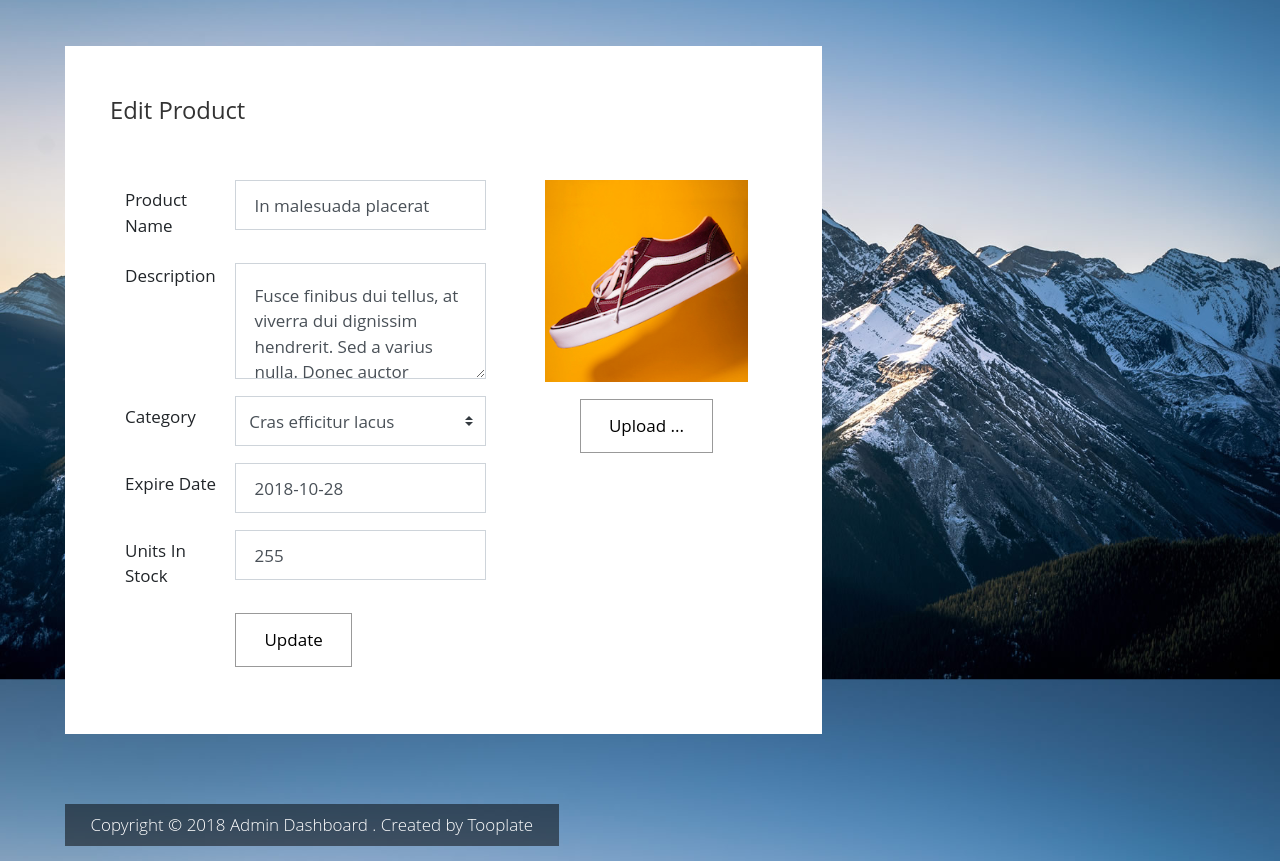
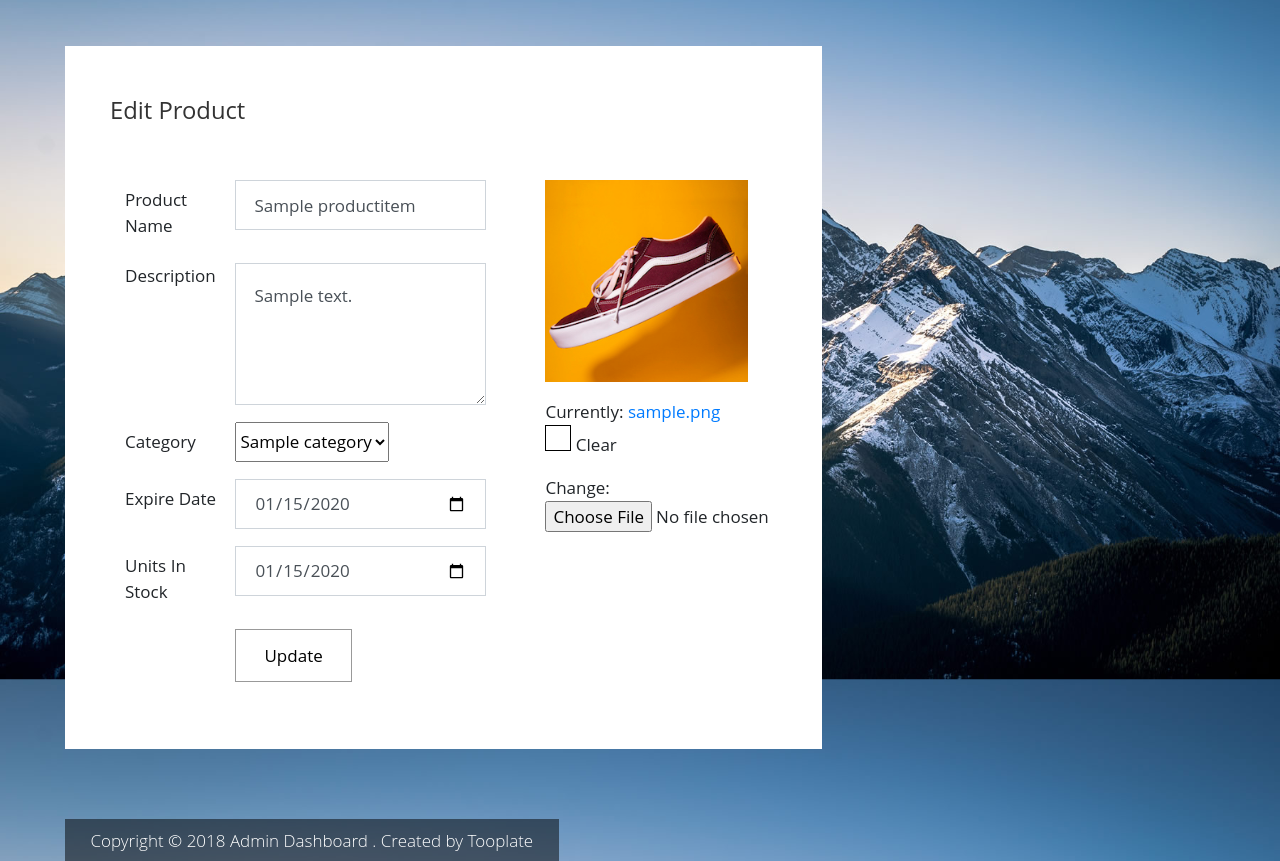
Before and after one commit to swalihmoosa/dashboard-django, a Django app: page /product/edit_product/1 in a window 1280 px wide. Shown: the part 174-1035 px from the top of the page. Run offline with Django 3.2, Linux system fonts and the light colour scheme; tables that the repository leaves empty hold one stand-in row (values such as "Sample post"); some libraries are stand-ins or nearby versions.

Commit message:
edit-page ongoing

```diff
--- a/product/views.py
+++ b/product/views.py
@@ -84,6 +84,7 @@ def add_product_form(request):
 
 def edit_product(request, pk):
     product = ProductItem.objects.get(pk=pk)
+    print("##################################################################################",product)
     form = ProductForm(instance = product)
 
     context = {
--- a/templates/edit-product.html
+++ b/templates/edit-product.html
@@ -92,32 +92,27 @@
                                     <label for="name" class="col-xl-4 col-lg-4 col-md-4 col-sm-5 col-form-label">Product
                                         Name
                                     </label>
-                                    <input placeholder="Product name" value="In malesuada placerat" id="name" name="name" type="text" class="form-control validate col-xl-9 col-lg-8 col-md-8 col-sm-7">
+                                    {{form.product_name}}
                                 </div>
                                 <div class="input-group mb-3">
                                     <label for="description" class="col-xl-4 col-lg-4 col-md-4 col-sm-5 mb-2">Description</label>
-                                    <textarea class="form-control validate col-xl-9 col-lg-8 col-md-8 col-sm-7" rows="3" placeholder="Product Description" required>Fusce finibus dui tellus, at viverra dui dignissim hendrerit. Sed a varius nulla. Donec auctor consectetur nulla.</textarea>
+                                    {{form.product_description}}
                                 </div>
                                 <div class="input-group mb-3">
                                     <label for="category" class="col-xl-4 col-lg-4 col-md-4 col-sm-5 col-form-label">Category</label>
-                                    <select class="custom-select col-xl-9 col-lg-8 col-md-8 col-sm-7" id="category">
-                                        <option value="1" selected>Cras efficitur lacus</option>
-                                        <option value="2">Pellentesque molestie</option>
-                                        <option value="3">Sed feugiat nulla</option>
-                                    </select>
+                                    {{form.category}}
                                 </div>
                                 <div class="input-group mb-3">
                                     <label for="expire_date" class="col-xl-4 col-lg-4 col-md-4 col-sm-5 col-form-label">Expire
                                         Date
                                     </label>
-                                    <input placeholder="Expire Date" value="2018-10-28" id="expire_date" name="expire_date" type="text" class="form-control validate col-xl-9 col-lg-8 col-md-8 col-sm-7"
-                                        data-large-mode="true">
+                                    {{form.expire_date}}
                                 </div>
                                 <div class="input-group mb-3">
                                     <label for="stock" class="col-xl-4 col-lg-4 col-md-4 col-sm-5 col-form-label">Units In
                                         Stock
                                     </label>
-                                    <input placeholder="Stock" value="255" id="stock" name="stock" type="text" class="form-control validate col-xl-9 col-lg-8 col-md-7 col-sm-7">
+                                    {{form.expire_date}}
                                 </div>
                                 <div class="input-group mb-3">
                                     <div class="ml-auto col-xl-8 col-lg-8 col-md-8 col-sm-7 pl-0">
@@ -131,8 +126,7 @@
                             <img src="img/product-image.jpg" alt="Profile Image" class="img-fluid mx-auto d-block">
                             <div class="custom-file mt-3 mb-3">
                                 <input id="fileInput" type="file" style="display:none;" />
-                                <input type="button" class="btn btn-primary d-block mx-auto" value="Upload ..." onclick="document.getElementById('fileInput').click();"
-                                />
+                                {{form.image}}
                             </div>
                         </div>
                     </div>
```
